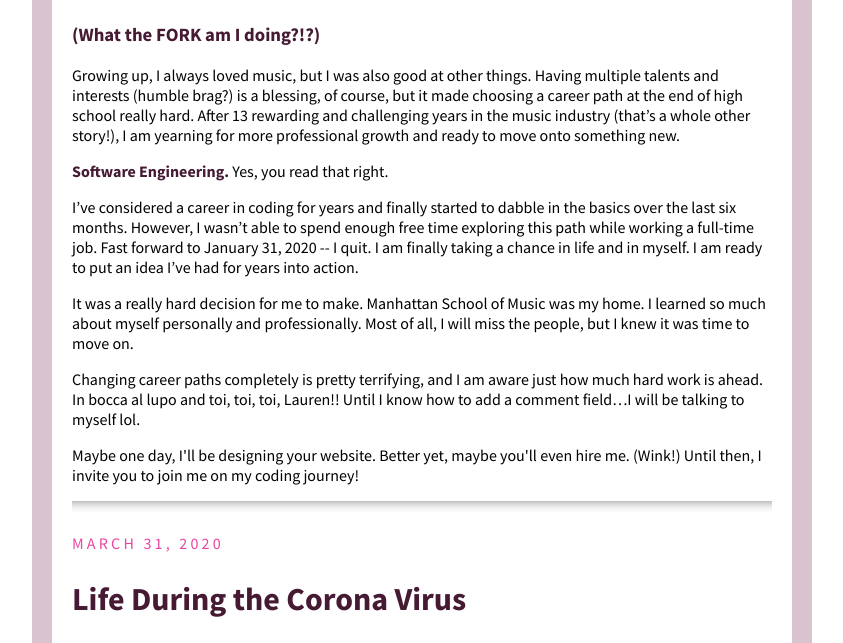
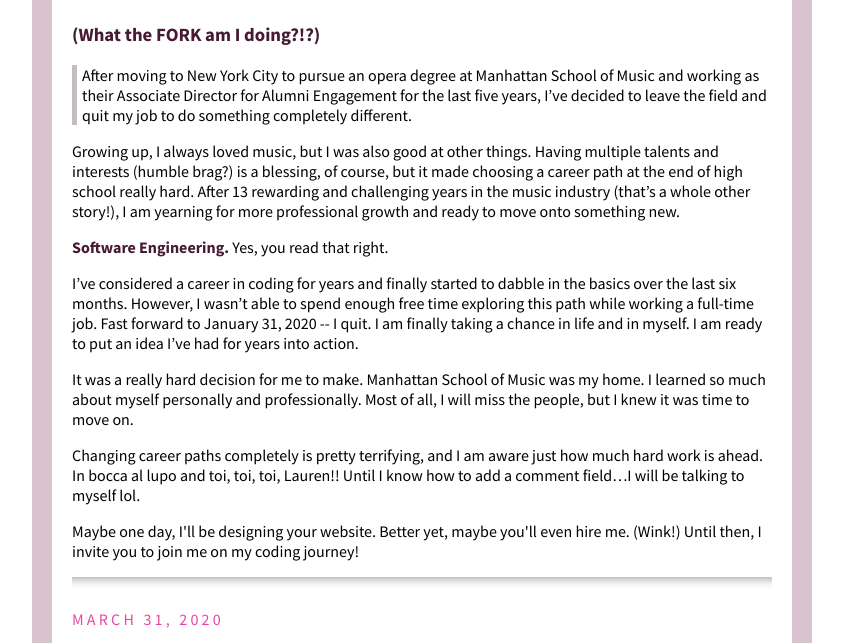
Before and after one commit to lfrankovich/lfrankovich.github.io, a plain HTML site: page BlogTry1.html in a window 1280 px wide. Shown: the part 150-793 px from the top of the page, without its empty margins (218-1061 px from the left). Drawn offline with Linux system fonts and the light colour scheme.

Commit message:
Update BlogTry1.html

```diff
--- a/BlogTry1.html
+++ b/BlogTry1.html
@@ -17,6 +17,7 @@
 <h2>My Journey!</h2>
 <h3>(What the FORK am I doing?!?)</h3>
 
+<p class="quote">After moving to New York City to pursue an opera degree at Manhattan School of Music and working as their Associate Director for Alumni Engagement for the last five years, I’ve decided to leave the field and quit my job to do something completely different.</p>
 
     <p>Growing up, I always loved music, but I was also good at other things. Having multiple talents and interests (humble brag?) is a blessing, of course, but it made choosing a career path at the end of high school really hard. After 13 rewarding and challenging years in the music industry (that’s a whole other story!), I am yearning for more professional growth and ready to move onto something new.</p>
 
```
